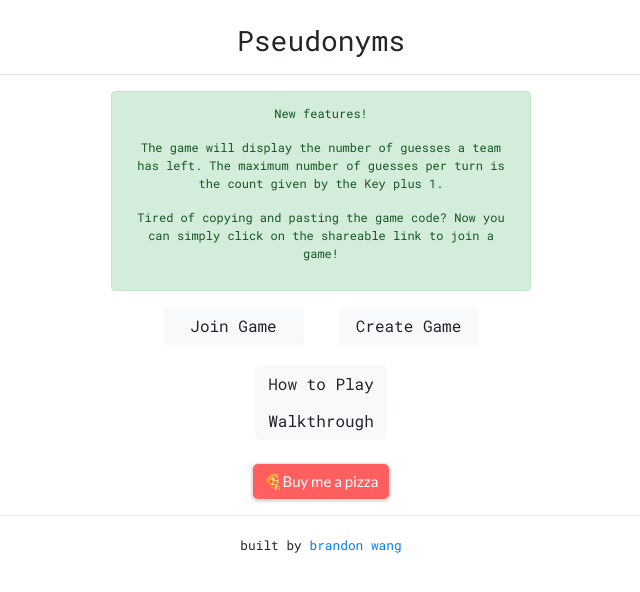
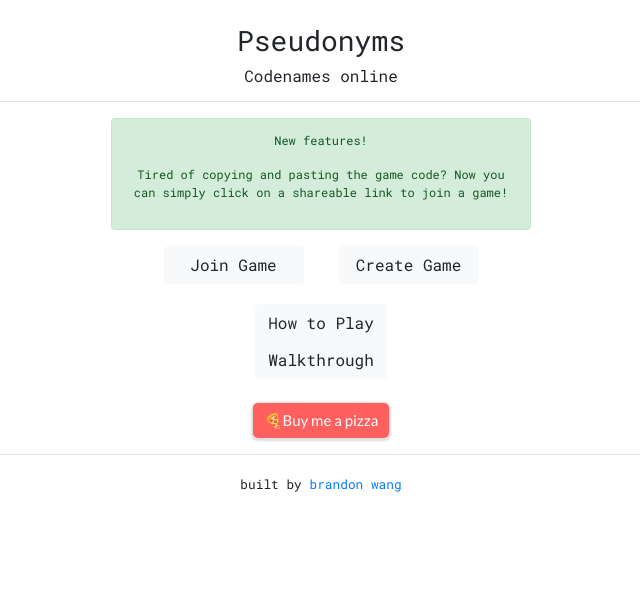
Before and after one commit to coconut750750/pseudonyms, a React (Create React App) app in the folder client/: page / in a window 1280 px wide. Shown: the top 592 px of the page, without its empty margins (319-959 px from the left). Built offline with nearby package versions, Linux system fonts and the light colour scheme.

Commit message:
update home

```diff
--- a/client/public/index.html
+++ b/client/public/index.html
@@ -9,6 +9,14 @@
       name="Pseudonyms"
       content=""
     />
+    <meta name="description" content="Online codenames game">
+    <meta name="keywords" content="Codenames, Online, Pseudonyms">
+    <meta name="author" content="Brandon Wang">
+
+    <link rel="apple-touch-icon" sizes="180x180" href="/apple-touch-icon.png">
+    <link rel="icon" type="image/png" sizes="32x32" href="/favicon-32x32.png">
+    <link rel="icon" type="image/png" sizes="16x16" href="/favicon-16x16.png">
+
     <!--
       Notice the use of %PUBLIC_URL% in the tags above.
       It will be replaced with the URL of the `public` folder during the build.
--- a/client/src/App.js
+++ b/client/src/App.js
@@ -121,6 +121,7 @@ function App() {
     <div className="App">
       <br/>
       <h3>Pseudonyms</h3>
+      <h6>Codenames online</h6>
       <hr/>
 
       {views[viewState]}
--- a/client/src/views/Home.js
+++ b/client/src/views/Home.js
@@ -8,8 +8,7 @@ function Home(props) {
       <div className="d-flex justify-content-center">
         <div className="alert alert-success updates" role="alert">
           <p>New features!</p>
-          <p>The game will display the number of guesses a team has left. The maximum number of guesses per turn is the count given by the Key plus 1.</p>
-          <p>Tired of copying and pasting the game code? Now you can simply click on the shareable link to join a game!</p>
+          <p>Tired of copying and pasting the game code? Now you can simply click on a shareable link to join a game!</p>
         </div>
       </div>
 
```
